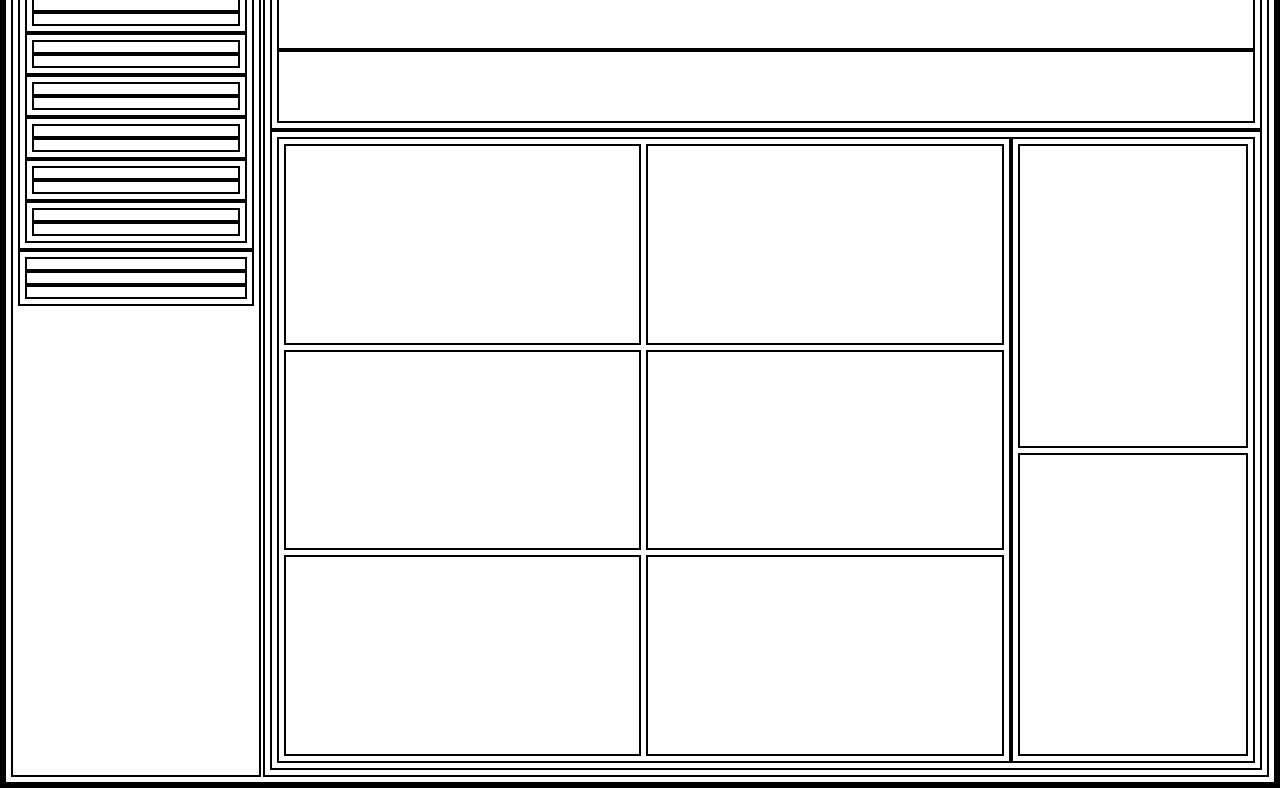
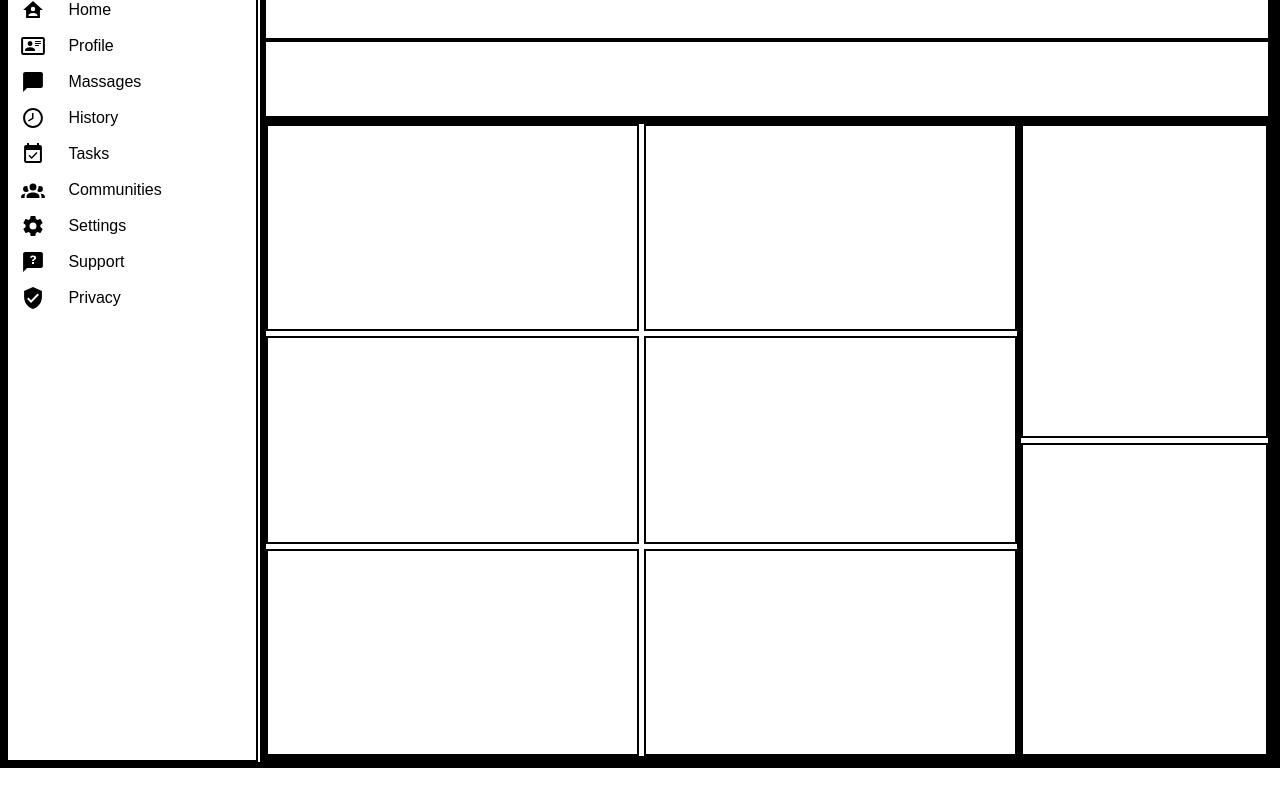
Before and after one commit to Vlad-Petruk/admin-dashboard, a plain HTML site: page index.html in a window 1280 px wide. Shown: the part 48-836 px from the top of the page. Drawn offline with Linux system fonts and the light colour scheme.

Commit message:
with sidebar

```diff
--- a/index.html
+++ b/index.html
@@ -9,37 +9,67 @@
 <body>
     <div class="main-container">
         <div class="sidebar">
-            <div class="logo"></div>
+            <div class="logo">
+                <img src="./img/view-dashboard.svg" alt="">
+                <div class="cont">DASHBOARD</div>
+            </div>
             <div class="navigation">
                 <div class="nav-el">
-                    <div class="svg"></div>
-                    <div class="cont"></div>
+                    <div class="svg">
+                        <img src="./img/home-account.svg" alt="">
+                    </div>
+                    <div class="cont">Home</div>
                 </div>
                 <div class="nav-el">
-                    <div class="svg"></div>
-                    <div class="cont"></div>
+                    <div class="svg">
+                        <img src="./img/card-account-details-outline.svg" alt="">
+                    </div>
+                    <div class="cont">Profile</div>
                 </div>
                 <div class="nav-el">
-                    <div class="svg"></div>
-                    <div class="cont"></div>
+                    <div class="svg">
+                        <img src="./img/message.svg" alt="">
+                    </div>
+                    <div class="cont">Massages</div>
                 </div>
                 <div class="nav-el">
-                    <div class="svg"></div>
-                    <div class="cont"></div>
+                    <div class="svg">
+                        <img src="./img/clock-time-eight-outline.svg" alt="">
+                    </div>
+                    <div class="cont">History</div>
                 </div>
                 <div class="nav-el">
-                    <div class="svg"></div>
-                    <div class="cont"></div>
+                    <div class="svg">
+                        <img src="./img/calendar-check.svg" alt="">
+                    </div>
+                    <div class="cont">Tasks</div>
                 </div>
                 <div class="nav-el">
-                    <div class="svg"></div>
-                    <div class="cont"></div>
+                    <div class="svg">
+                        <img src="./img/account-group.svg" alt="">
+                    </div>
+                    <div class="cont">Communities</div>
                 </div>
             </div>
             <div class="settings">
-                <div class="set"></div>
-                <div class="set"></div>
-                <div class="set"></div>
+                <div class="set">
+                    <div class="svg">
+                        <img src="./img/cog.svg" alt="">
+                    </div>
+                    <div class="cont">Settings</div>
+                </div>
+                <div class="set">
+                    <div class="svg">
+                        <img src="./img/message-question.svg" alt="">
+                    </div>
+                    <div class="cont">Support</div>
+                </div>
+                <div class="set">
+                    <div class="svg">
+                        <img src="./img/shield-check.svg" alt="">
+                    </div>
+                    <div class="cont">Privacy</div>
+                </div>
             </div>
         </div>
         <div class="content">
--- a/style.css
+++ b/style.css
@@ -18,12 +18,36 @@ body{
     display:grid;
     grid-template-columns: repeat(5, 1fr);
     grid-template-rows: 1fr;
-    padding: 5px;
+    /* padding: 5px; */
     gap: 2px;
 }
 
 .sidebar{
     height: 100vh;
+}
+
+.sidebar *{
+    border: none;
+}
+
+.sidebar img{
+    width: 3vw;
+    height: 3vh;
+    display: flex;
+    align-items: center;
+}
+
+.sidebar .cont{
+    display: flex;
+    align-items: center;
+}
+
+.nav-el,
+.logo,
+.set{
+    display: flex;
+    padding: 2px;
+    gap: 10px;
 }
 
 .content{
```
Also changed, not shown: img/account-group.svg (added), img/bell-ring.svg (added), img/calendar-check.svg (added), img/card-account-details-outline.svg (added), img/clock-time-eight-outline.svg (added), img/cog.svg (added), img/eye-plus-outline.svg (added), img/home-account.svg (added), img/magnify.svg (added), img/message-question.svg (added), img/message.svg (added), img/share-all-outline.svg (added), img/shield-check.svg (added), img/star-plus-outline.svg (added), 1 more files.
